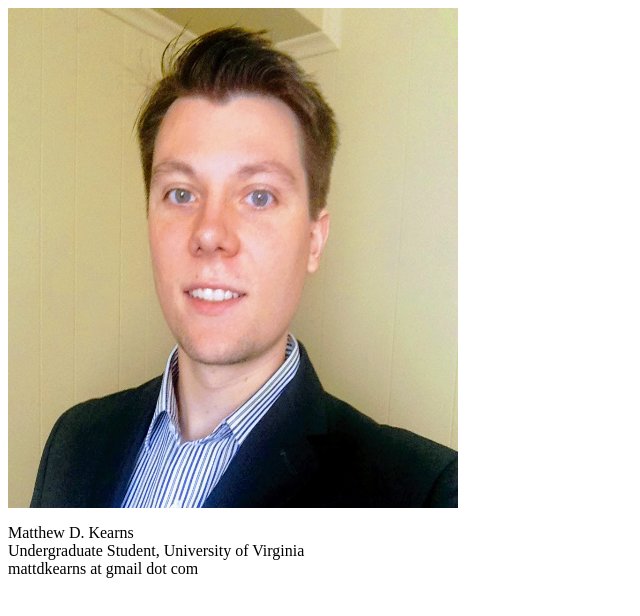
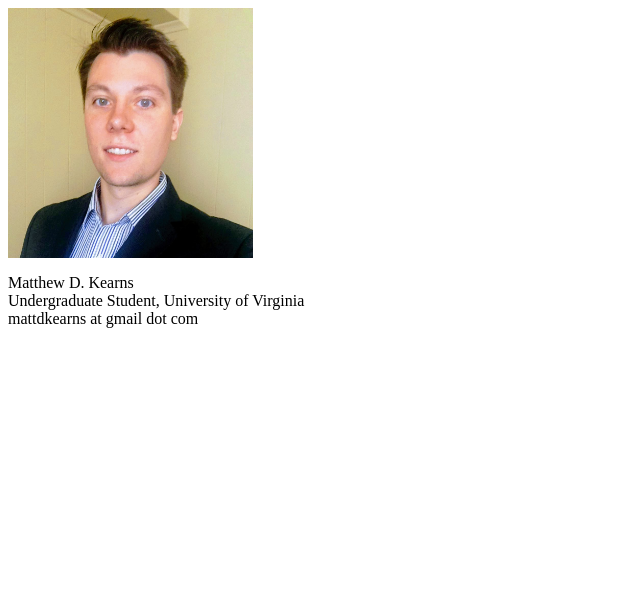
Before and after one commit to mdkearns/mdkearns.github.io, a plain HTML site: page index.html in a window 1280 px wide. Shown: the whole page, without its empty margins (0-640 px from the left). Drawn offline with Linux system fonts and the light colour scheme.

Commit message:
update index.html

```diff
--- a/index.html
+++ b/index.html
@@ -3,7 +3,7 @@
 		<title>mdkearns</title>
 	</head>
 	<body>
-		<img src='./img/profile-image.JPG' height='500' width='450'/>
+		<img src='./img/profile-image.JPG' height='250' width='245'/>
 		<p>
 			Matthew D. Kearns <br/>
 			Undergraduate Student, University of Virginia <br/>
```
